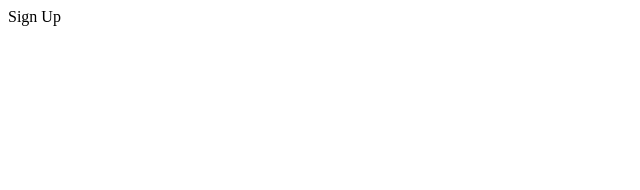
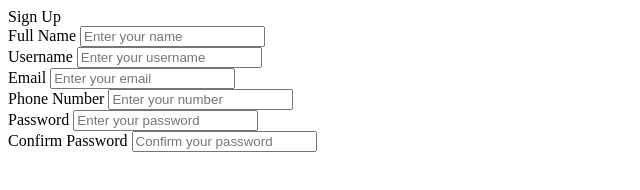
Before and after one commit to aminSimyari/Sign-up-form, a plain HTML site: page index.html in a window 1280 px wide. Shown: the whole page, without its empty margins (0-640 px from the left). Drawn offline with Linux system fonts and the light colour scheme.

Commit message:
added form

```diff
--- a/index.html
+++ b/index.html
@@ -11,6 +11,38 @@
         <!-- title section -->
          <div class="title">Sign Up</div>
             <div class="content">
+                <!-- Sign up form -->
+<form action="#">
+<div class="user-details">
+ <!-- Input for full name -->
+    <div class="input-box">
+        <span class="details">Full Name</span>
+        <input type="text" placeholder="Enter your name" required>
+    </div>
+
+    <div class="input-box">
+        <span class="details">Username</span>
+        <input type="text" placeholder="Enter your username" required>
+      </div>
+      <!-- Input for Email -->
+      <div class="input-box">
+        <span class="details">Email</span>
+        <input type="text" placeholder="Enter your email" required>
+      </div>
+      <!-- Input for Phone Number -->
+      <div class="input-box">
+        <span class="details">Phone Number</span>
+        <input type="text" placeholder="Enter your number" required>
+      </div>
+      <!-- Input for Password -->
+      <div class="input-box">
+        <span class="details">Password</span>
+        <input type="text" placeholder="Enter your password" required>
+      </div>
+      <!-- Input for Confirm Password -->
+      <div class="input-box">
+        <span class="details">Confirm Password</span>
+        <input type="text" placeholder="Confirm your password" required>
 
 
 
@@ -22,14 +54,10 @@
 
 
 
-
-
-
-
-
-
-   </div>
-        </div>
+    </div>
+         </form>
+             </div>
+                 </div>
 
 </body>
 </html>
```
